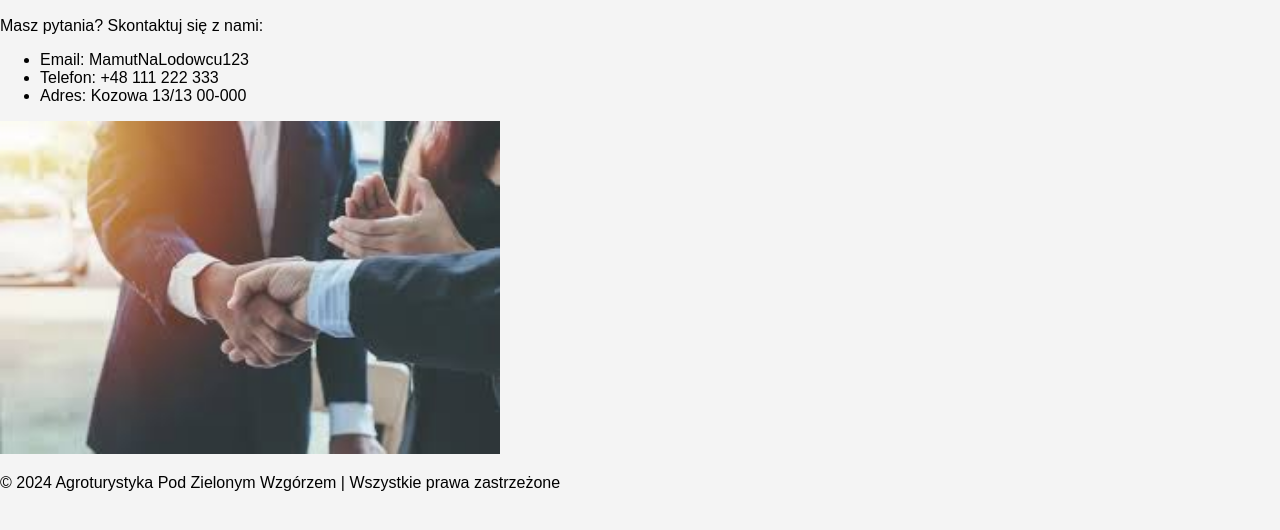
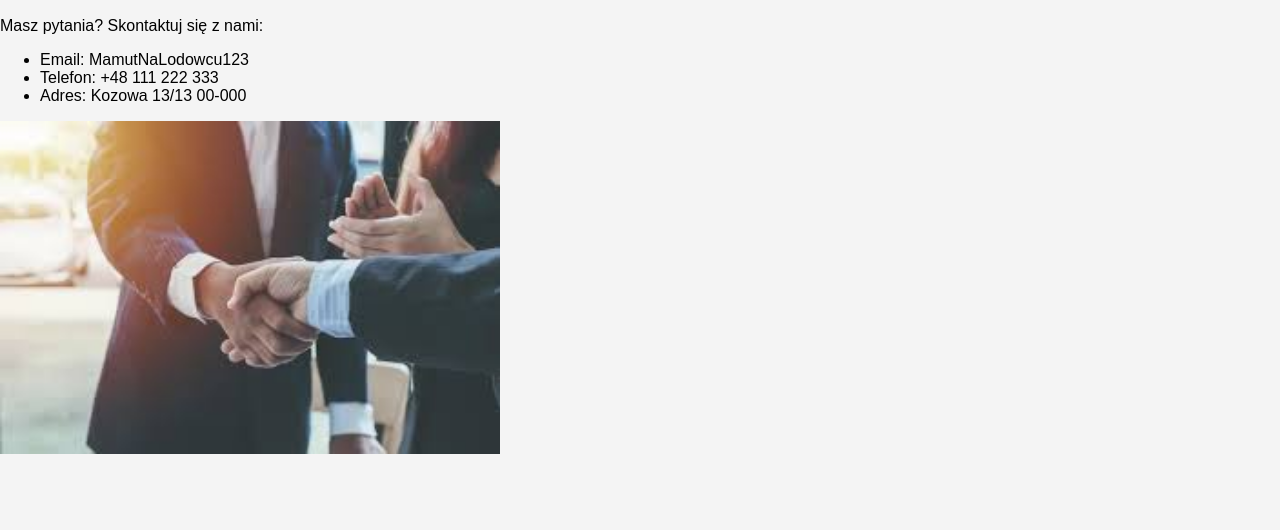
Before and after one commit to Killllerino/Agroturystyka, a plain HTML site: page kontakt.html in a window 1280 px wide. Shown: the part 170-700 px from the top of the page. Drawn offline with Linux system fonts and the light colour scheme.

Commit message:
Update kontakt.html

```diff
--- a/kontakt.html
+++ b/kontakt.html
@@ -28,8 +28,5 @@
         </ul>
         <img src="kontakt.jpg" alt="Kontakt">
     </section>
-    <footer>
-        <p>&copy; 2024 Agroturystyka Pod Zielonym Wzgórzem | Wszystkie prawa zastrzeżone</p>
-    </footer>
 </body>
 </html>
```
